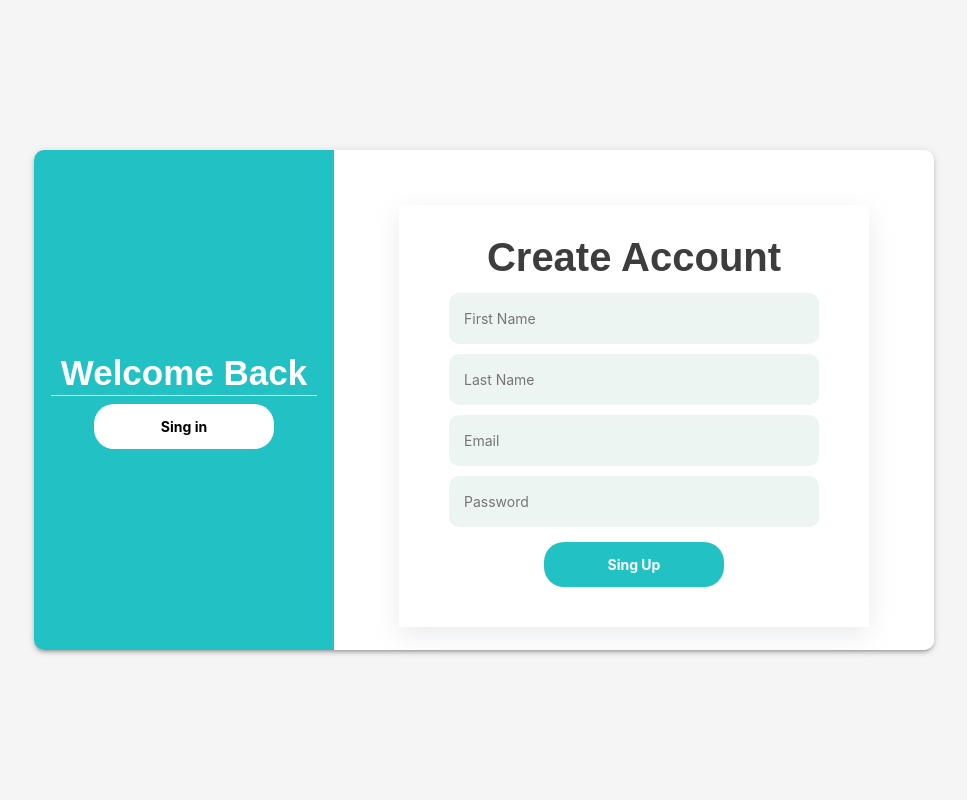
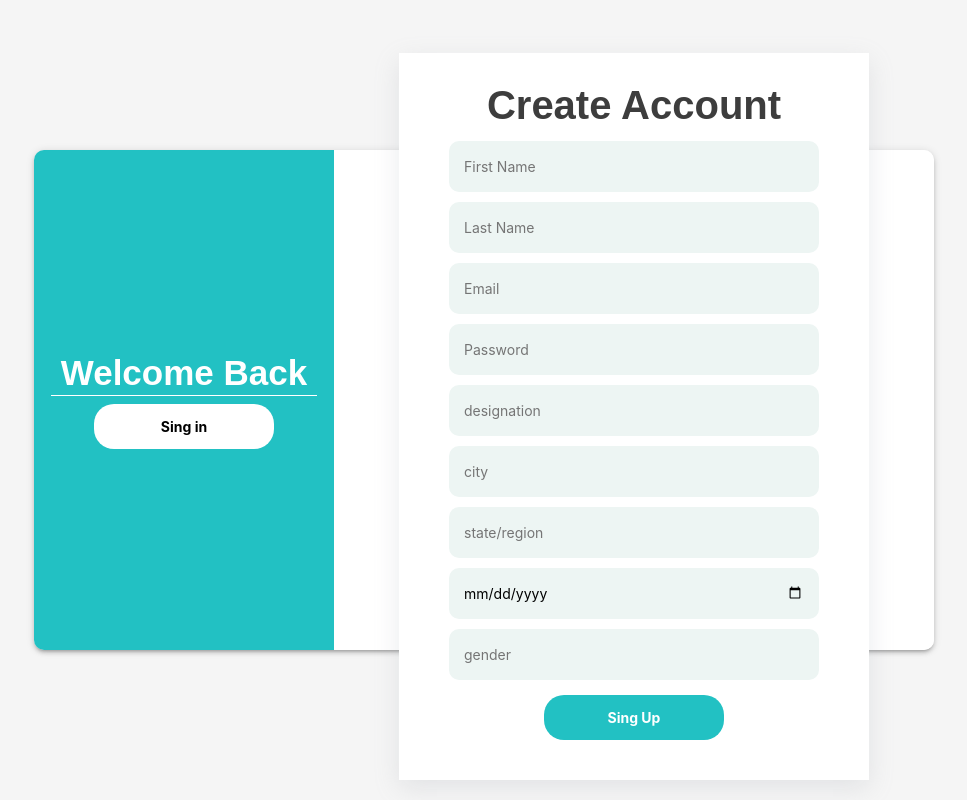
Before and after one commit to Sonia-ttn/buzz, a React (Create React App) app in the folder client/: page /signup in a window 1280 px wide. Shown: the whole page, without its empty margins (156-1123 px from the left). Built offline with nearby package versions, Linux system fonts and the light colour scheme; sample sign-in values are in the browser's storage.

Commit message:
Update index.js

```diff
--- a/client/src/components/signup/index.js
+++ b/client/src/components/signup/index.js
@@ -9,6 +9,11 @@ const Signup = () => {
 		lastname: "",
 		email: "",
 		password: "",
+		designation:"",
+		city:"",
+		regions:"",
+		birthday:"",
+		gender:""
 	});
 	const [error, setError] = useState("");
 	const navigate = useNavigate();
@@ -86,6 +91,53 @@ const Signup = () => {
 							required
 							className={styles.input}
 						/>
+					        <input
+							type="text"
+							placeholder="designation"
+							name="designation"
+							onChange={handleChange}
+							value={data.designation}
+							required
+							className={styles.input}
+						/>
+						<input
+							type="text"
+							placeholder="city"
+							name="city"
+							onChange={handleChange}
+							value={data.city}
+							required
+							className={styles.input}
+						/>
+						<input
+							type="text"
+							placeholder="state/region"
+							name="state/region"
+							onChange={handleChange}
+							value={data.regions}
+							required
+							className={styles.input}
+						/>
+
+						<input
+							type="date"
+							placeholder="birthday"
+							name="birthday"
+							onChange={handleChange}
+							value={data.birthday}
+							required
+							className={styles.input}
+						/>
+
+						<input
+							type="text"
+							placeholder="gender"
+							name="gender"
+							onChange={handleChange}
+							value={data.gender}
+							required
+							className={styles.input}
+						/>
 						{error && <div className={styles.error_msg}>{error}</div>}
 						<button type="submit" className={styles.green_btn}>
 							Sing Up
```
